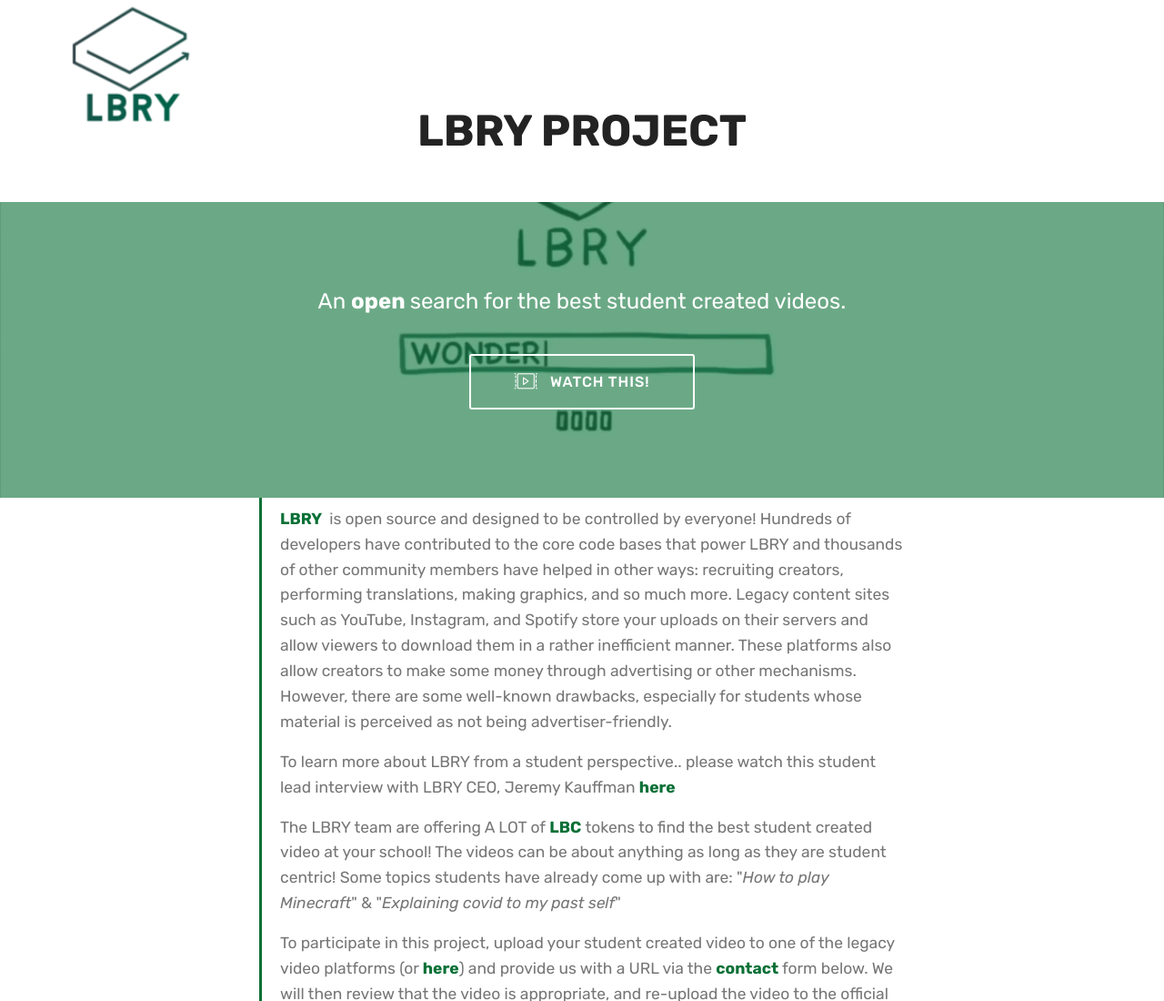
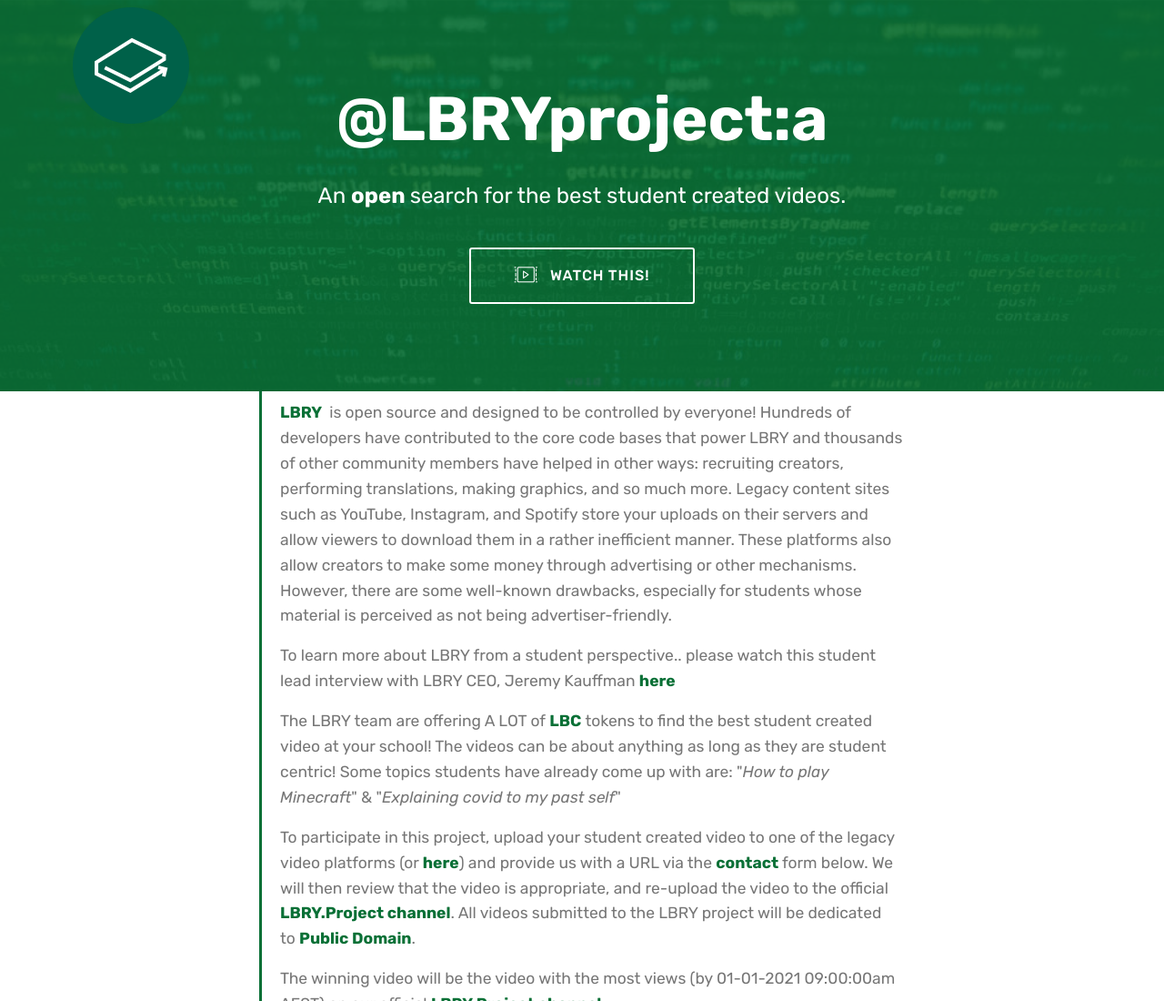
Before and after one commit to lbryproject/lbryproject.github.io, a plain HTML site: page index.html in a window 1280 px wide. Shown: the top 1100 px of the page at 91% size. Drawn offline with Linux system fonts and the light colour scheme; files whose address does not match are found by name.

Commit message:
create github pages

```diff
--- a/assets/images/hashes.json
+++ b/assets/images/hashes.json
@@ -1 +1 @@
-{"NXPKcs7DT1/M4CH3jYEjBg==":"lbc-122x122.png","r2bAGoS3VkAggPxNsu11kA==":"lbc-728x728.png","HDY1+LqtCXywNwWhNtHMmQ==":"dvfysug8wsz8ksuvseai2z2b-1920x1080.png"}
+{"NXPKcs7DT1/M4CH3jYEjBg==":"lbc-122x122.png","r2bAGoS3VkAggPxNsu11kA==":"lbc-728x728.png","HDY1+LqtCXywNwWhNtHMmQ==":"dvfysug8wsz8ksuvseai2z2b-1920x1080.png","CVtDbjAM2WwfogNjPG6QaQ==":"photo-1550645612-83f5d594b671-1000x667.jpg","rqI/pSKDjx3ICEdp7Fxe9Q==":"2jlmurjr-256x256.png"}
--- a/assets/mobirise/css/mbr-additional.css
+++ b/assets/mobirise/css/mbr-additional.css
@@ -1030,19 +1030,10 @@
 .cid-rYUTtBCPSv .dropdown-item:hover {
   color: #767676 !important;
 }
-.cid-rYUUlt6hfL {
-  padding-top: 120px;
-  padding-bottom: 30px;
-  background-color: #ffffff;
-}
-.cid-rYUUlt6hfL .mbr-section-subtitle {
-  color: #767676;
-  text-align: center;
-}
 .cid-s5BsCjNt2J {
   padding-top: 90px;
   padding-bottom: 90px;
-  background-image: url("../../../assets/images/dvfysug8wsz8ksuvseai2z2b-1920x1080.png");
+  background-image: url("../../../assets/images/photo-1550645612-83f5d594b671-1000x667.jpg");
 }
 .cid-rYUTGJRhTR {
   padding-top: 0px;
--- a/index.html
+++ b/index.html
@@ -6,7 +6,7 @@
   <meta http-equiv="X-UA-Compatible" content="IE=edge">
   <meta name="generator" content="Mobirise v4.12.3, mobirise.com">
   <meta name="viewport" content="width=device-width, initial-scale=1, minimum-scale=1">
-  <link rel="shortcut icon" href="assets/images/lbc-122x122.png" type="image/x-icon">
+  <link rel="shortcut icon" href="assets/images/2jlmurjr-256x256.png" type="image/x-icon">
   <meta name="description" content="">
 
 
@@ -42,7 +42,7 @@
             <div class="navbar-brand">
                 <span class="navbar-logo">
                     <a href="index.html">
-                        <img src="assets/images/lbc-122x122.png" alt="Mobirise" title="" style="height: 8rem;">
+                        <img src="assets/images/2jlmurjr-256x256.png" alt="Mobirise" title="" style="height: 8rem;">
                     </a>
                 </span>
 
@@ -55,32 +55,17 @@
     </nav>
 </section>
 
-<section class="engine"><a href="https://mobirise.info/n">free simple website templates</a></section><section class="mbr-section content4 cid-rYUUlt6hfL" id="content4-2">
+<section class="engine"><a href="https://mobirise.info/g">build a site</a></section><section class="header1 cid-s5BsCjNt2J mbr-parallax-background" id="header1-c">
 
 
 
-    <div class="container">
-        <div class="media-container-row">
-            <div class="title col-12 col-md-8">
-                <h2 class="align-center pb-3 mbr-fonts-style display-2"><strong>LBRY PROJECT</strong></h2>
-
-
-            </div>
-        </div>
-    </div>
-</section>
-
-<section class="header1 cid-s5BsCjNt2J mbr-parallax-background" id="header1-c">
-
-
-
-    <div class="mbr-overlay" style="opacity: 0.6; background-color: rgb(9, 112, 54);">
+    <div class="mbr-overlay" style="opacity: 0.9; background-color: rgb(9, 112, 54);">
     </div>
 
     <div class="container">
         <div class="row justify-content-md-center">
             <div class="mbr-white col-md-10">
-
+                <h1 class="mbr-section-title align-center mbr-bold pb-3 mbr-fonts-style display-1"><a href="https://open.lbry.com/@LBRYproject:a" target="_blank" class="text-white"><strong>@LBRYproject:a</strong></a></h1>
 
                 <p class="mbr-text align-center pb-3 mbr-fonts-style display-5">
                     An <strong>open </strong>search for the best student created videos.
@@ -125,7 +110,7 @@
         <div class="row justify-content-center">
             <div class="media-container-column col-lg-8" data-form-type="formoid">
                 <!---Formbuilder Form--->
-                <form action="https://mobirise.com/" method="POST" class="mbr-form form-with-styler" data-form-title="Mobirise Form"><input type="hidden" name="email" data-form-email="true" value="Ys9BppEwOLD07xB9+2Vy0R/Yiy/s8RX2cpy3IYagrhmV0kPAbEf3ed3N8q+/0H+1PWETx6xbB3GkkjFEA/BNjrwgbTV7MHjh5u0l1K/oFOy9ZIln9Uk6WzH3k4d2GV5A.C8EnSFNffqMP/TEYSDGHyEhMWRbKPQ8YbVLwCXzl+fwm7NusGBwspS9HHMWro2hmadJ3GzEZtOh9S9M0X+DONzEFj9dxV28eO+AfTpZeRiHacx2r1GgjY6UTaKJzEqgG">
+                <form action="https://mobirise.com/" method="POST" class="mbr-form form-with-styler" data-form-title="Mobirise Form"><input type="hidden" name="email" data-form-email="true" value="sNq5oz1w0pXJhszqgxWsxqMMpFqvIYdH3lm9zmwtPp7ciilCM6vM+7iRk5rV3K8g8d6tlJ0kIlNEVe/H+k9aQUA5NujtJHPLHwgtqb/UtgOcZsSIIWwMZITEV1/223n2.VyG4vCa5gXd10t1JWo/7Iay/tsk8kTDOUas5JrlEr5WVSOZ20SN+nxiVYT1HN1NjwSBXUiqQN8Ao+78/7cmbV5vyJYxOZbbq1rv2zg9D2CbFxjO48AoneY9mCWEj4ja/">
                     <div class="row">
                         <div hidden="hidden" data-form-alert="" class="alert alert-success col-12">Congratulations, your video has been submitted to the LBRY project and will be dedicated to Public Domain.</div>
                         <div hidden="hidden" data-form-alert-danger="" class="alert alert-danger col-12">
```
Also changed, not shown: assets/images/2jlmurjr-256x256.png (added), assets/images/photo-1550645612-83f5d594b671-1000x667.jpg (added), 1 other file.
